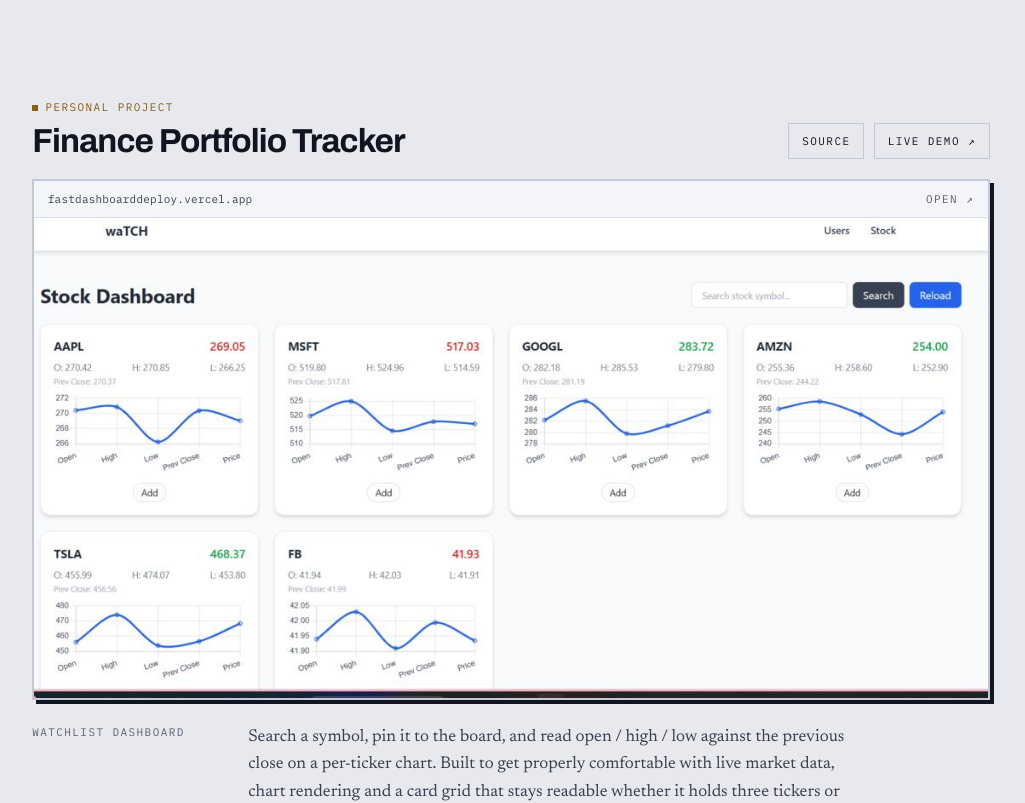
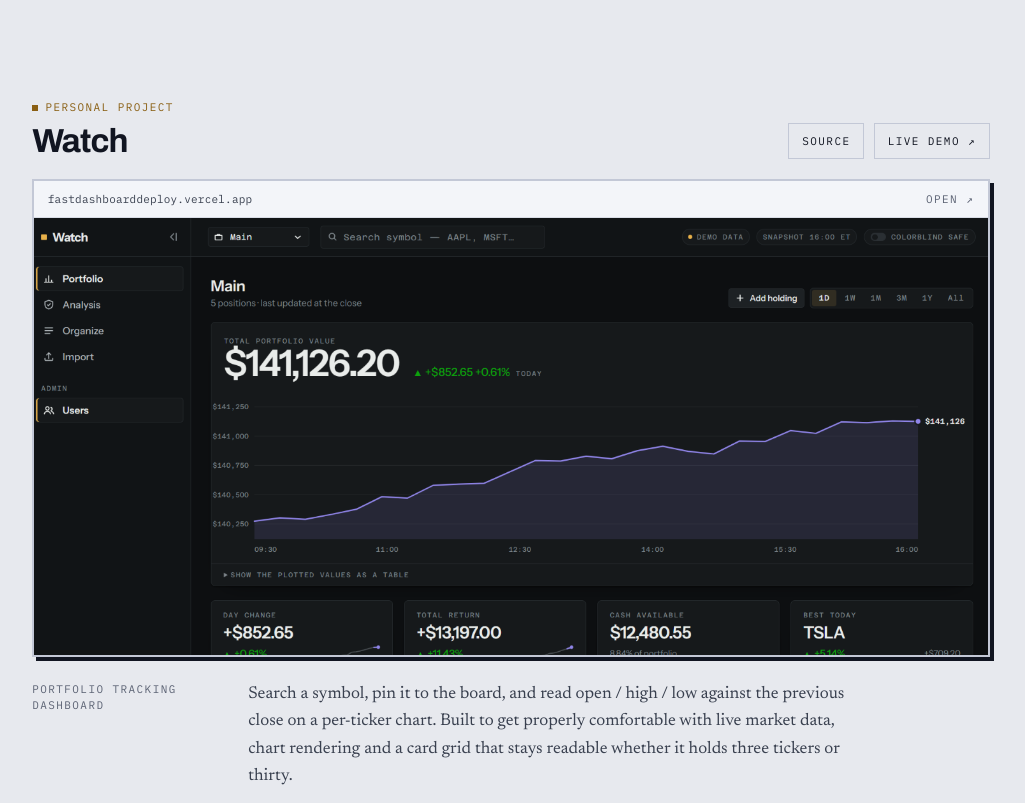
Before and after one commit to deinv-ui/DeXin-Portfolio, a React (Vite) app: page / in a window 1280 px wide. Shown: the part 2600-3403 px from the top of the page, without its empty margins (229-1254 px from the left). Built offline with nearby package versions, Linux system fonts and the light colour scheme.

Commit message:
feat: change image fopr finance portfolio tracker

```diff
--- a/src/data/projects.ts
+++ b/src/data/projects.ts
@@ -1,6 +1,6 @@
 import populer from "../assets/populer.jpg";
 import jouku from "../assets/jouku.jpg";
-import financeTracker from "../assets/finance-tracker.jpg";
+import watch from "../assets/watch.png";
 
 export type Project = {
   id: string;
@@ -54,17 +54,17 @@ export const projects: Project[] = [
     href: "https://www.jouku.com/",
   },
   {
-    id: "finance-tracker",
+    id: "watch",
     kind: "lab",
     kindLabel: "Personal project",
-    title: "Finance Portfolio Tracker",
-    caption: "Watchlist dashboard",
+    title: "Watch",
+    caption: "Portfolio tracking dashboard",
     description:
       "Search a symbol, pin it to the board, and read open / high / low against the previous close on a per-ticker chart. Built to get properly comfortable with live market data, chart rendering and a card grid that stays readable whether it holds three tickers or thirty.",
-    image: financeTracker,
-    alt: "A stock dashboard: a grid of ticker cards for AAPL, MSFT, GOOGL, AMZN, TSLA and FB, each showing last price, open, high, low and previous close above a small line chart.",
-    width: 1120,
-    height: 564,
+    image: watch,
+    alt: "Watch, a portfolio dashboard: a sidebar with Portfolio, Analysis, Organize and Import, a total portfolio value of $141,126.20 up 0.61% today, an intraday line chart, and stat cards for day change, total return, cash available and best performer.",
+    width: 1497,
+    height: 686,
     url: "fastdashboarddeploy.vercel.app",
     href: "https://fastdashboarddeploy.vercel.app/",
     source: "https://github.com/deinv-ui/fast_dashboard",
```
Also changed, not shown: src/assets/finance-tracker.jpg (deleted), src/assets/watch.png (added).
